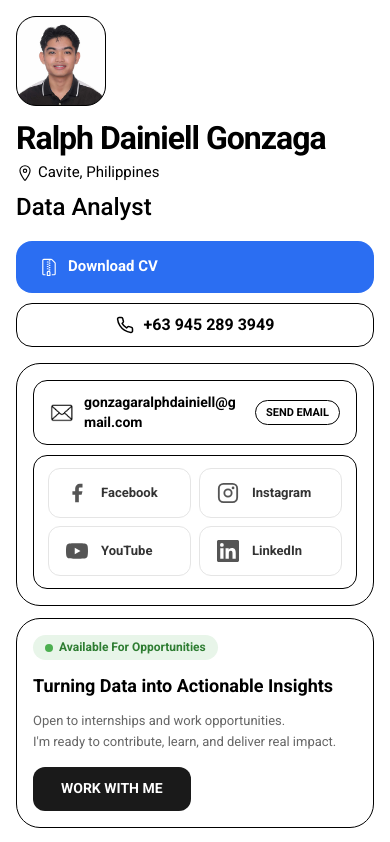
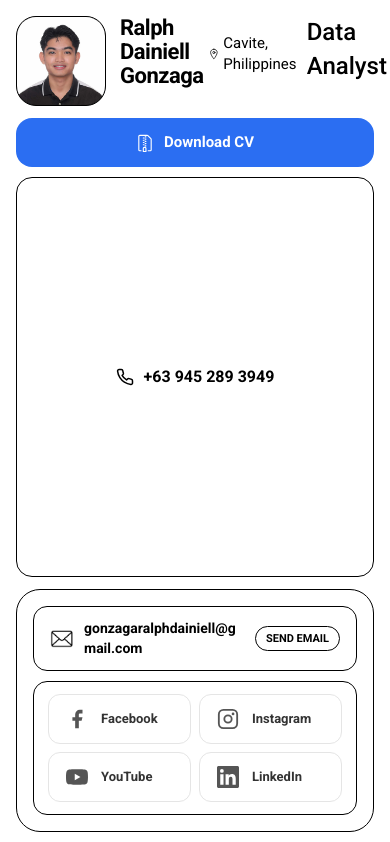
Before and after one commit to Valiantic/Ralph-Dainiell, a Next.js app: page / in a window 390 px wide. Shown: the top 842 px of the page. Built offline with nearby package versions, Linux system fonts and the light colour scheme.

Commit message:
mobileview

```diff
--- a/app/components/ProfileHero.tsx
+++ b/app/components/ProfileHero.tsx
@@ -267,41 +267,77 @@ export const ProfileHero = ({ data }: ProfileHeroProps) => {
                         align-items: stretch !important;
                         gap: 16px !important;
                     }
+
+                    /* Photo + hero-info stay side by side */
+                    .profile-hero > .hero-img-container,
+                    .profile-hero > .hero-info {
+                        flex-direction: row !important;
+                    }
+
                     .hero-img-container {
                         width: 90px !important;
                         height: 90px !important;
                         border-radius: 20px !important;
                         flex-shrink: 0 !important;
                         align-self: flex-start !important;
+                        /* Keep it in flow — do NOT set position absolute */
                     }
+
+                    /* Wrap photo + info together as a row */
+                    .profile-hero {
+                        display: grid !important;
+                        grid-template-areas:
+                            "photo info"
+                            "buttons buttons"
+                            "cards cards" !important;
+                        grid-template-columns: 90px 1fr !important;
+                        gap: 12px 14px !important;
+                        align-items: start !important;
+                    }
+
+                    .hero-img-container {
+                        grid-area: photo !important;
+                        width: 90px !important;
+                        height: 90px !important;
+                        border-radius: 20px !important;
+                        align-self: start !important;
+                    }
+
                     .hero-info {
-                        width: 100% !important;
+                        grid-area: info !important;
                         min-width: 0 !important;
                         flex: none !important;
+                        gap: 4px !important;
                     }
+
                     .hero-info h1 {
-                        font-size: 32px !important;
+                        font-size: 22px !important;
+                        letter-spacing: -0.5px !important;
+                        line-height: 1.1 !important;
                     }
+
+                    /* Hide buttons inside hero-info on mobile, show them in their own row */
                     .hero-buttons {
+                        display: none !important;
+                    }
+
+                    /* Buttons row — full width below photo+info */
+                    .mobile-buttons {
+                        grid-area: buttons !important;
+                        display: flex !important;
                         flex-direction: column !important;
                         gap: 10px !important;
+                        width: 100% !important;
                     }
-                    .cv-button {
-                        width: 100% !important;
-                        justify-content: center !important;
-                    }
-                    .phone-card {
-                        width: 100% !important;
-                        justify-content: center !important;
-                        height: auto !important;
-                        padding: 10px !important;
-                    }
+
                     .hero-cards-wrapper {
+                        grid-area: cards !important;
                         width: 100% !important;
                         flex: none !important;
                         flex-direction: column !important;
                         gap: 12px !important;
                     }
+
                     .contact-card, .opportunities-card {
                         width: 100% !important;
                         flex: none !important;
@@ -310,6 +346,35 @@ export const ProfileHero = ({ data }: ProfileHeroProps) => {
                     }
                 }
             `}</style>
+
+            {/* Mobile-only buttons row (full width, below photo+info) */}
+            <div className="mobile-buttons" style={{ display: 'none' }}>
+                <Link
+                    href="/resume/GonzagaRalphDainiellCVresume_.pdf"
+                    target="_blank"
+                    download
+                    className="cv-button"
+                    style={{
+                        background: '#2b6ef2', color: '#fff', padding: '14px 24px',
+                        borderRadius: '16px', fontWeight: 700, display: 'flex',
+                        alignItems: 'center', justifyContent: 'center', gap: '10px',
+                        textDecoration: 'none', fontSize: '15px', width: '100%',
+                        boxSizing: 'border-box'
+                    }}
+                >
+                    <GoFileZip size={18} color="#fff" />
+                    Download CV
+                </Link>
+                <div className="card phone-card" style={{
+                    padding: '14px 20px', borderRadius: '16px', display: 'flex',
+                    alignItems: 'center', justifyContent: 'center', gap: '10px',
+                    fontWeight: 700, fontSize: '16px', width: '100%',
+                    boxSizing: 'border-box', border: '1.5px solid #000'
+                }}>
+                    <LuPhone size={18} color="#000" />
+                    {data.contact.phone}
+                </div>
+            </div>
         </section>
     );
 };
```
